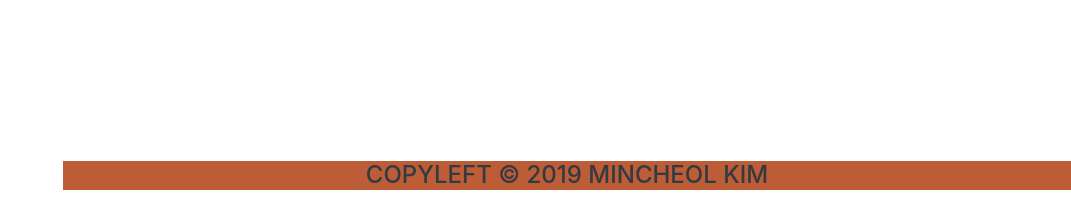
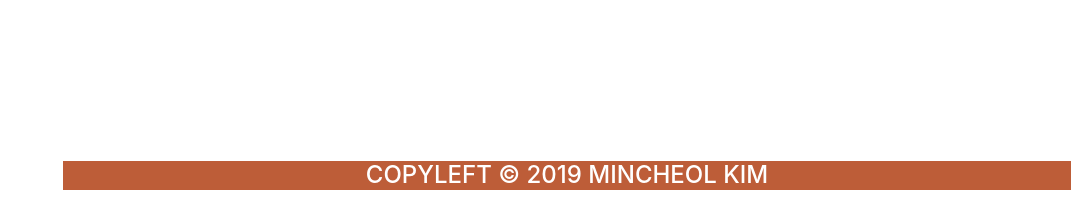
Before and after one commit to OverFlowCheshireCat/overflowcheshirecat.github.io, a website with bundled scripts: page index.html in a window 1280 px wide. Shown: the part 4441-4639 px from the top of the page, without its empty margins (209-1280 px from the left). Built offline with nearby package versions, Linux system fonts and the light colour scheme; a web font is replaced by a local one.

Commit message:
Update index.html

```diff
--- a/index.html
+++ b/index.html
@@ -22,8 +22,11 @@
   <link href="css/resume.min.css" rel="stylesheet">
 
   <style>
+	#copy {
+		color: white;
+	}
+
 	footer {
-		color: white;
 		background-color: #BD5D38;
 		margin: 0 auto;
 		text-align: center;
```
